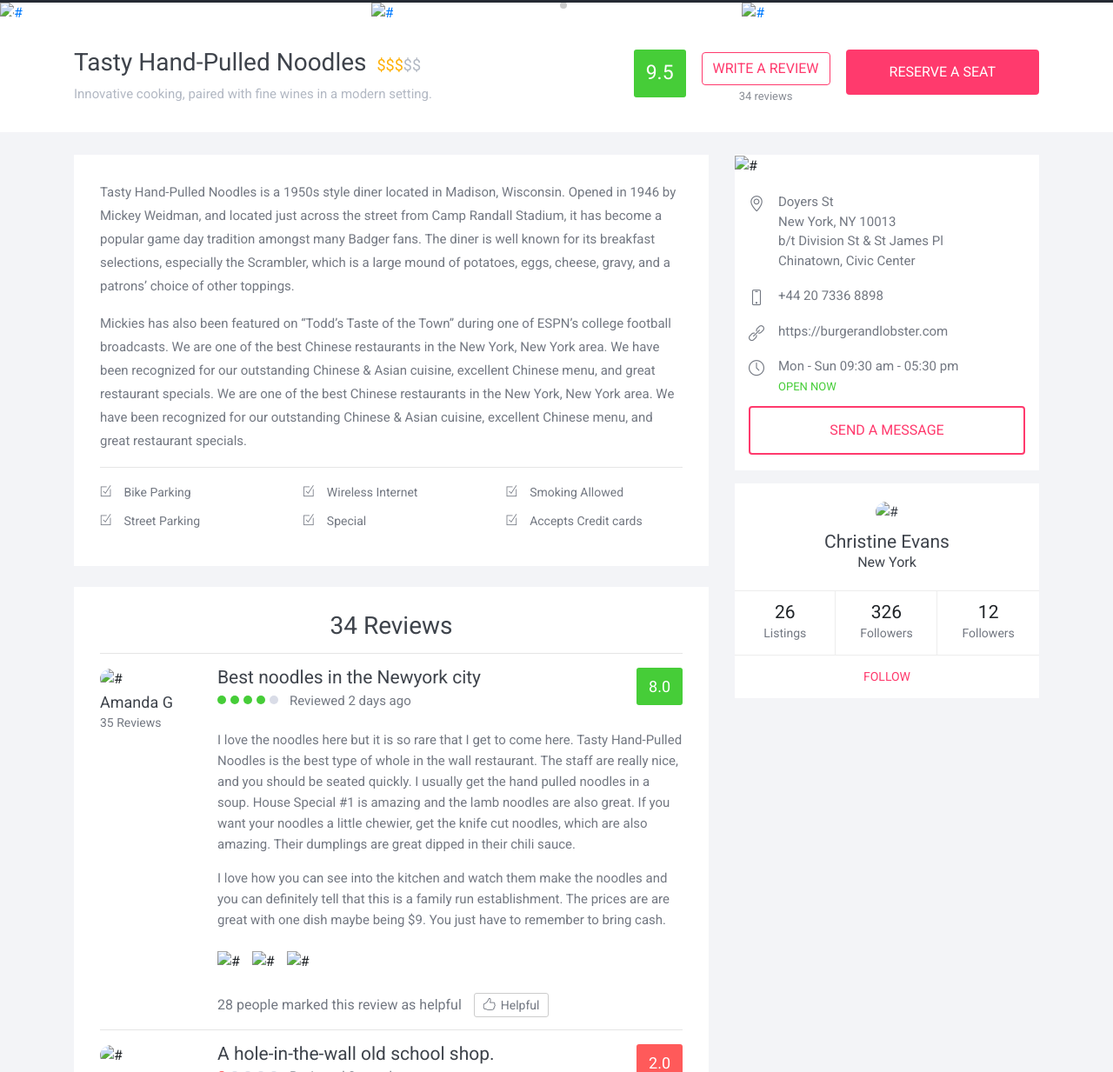
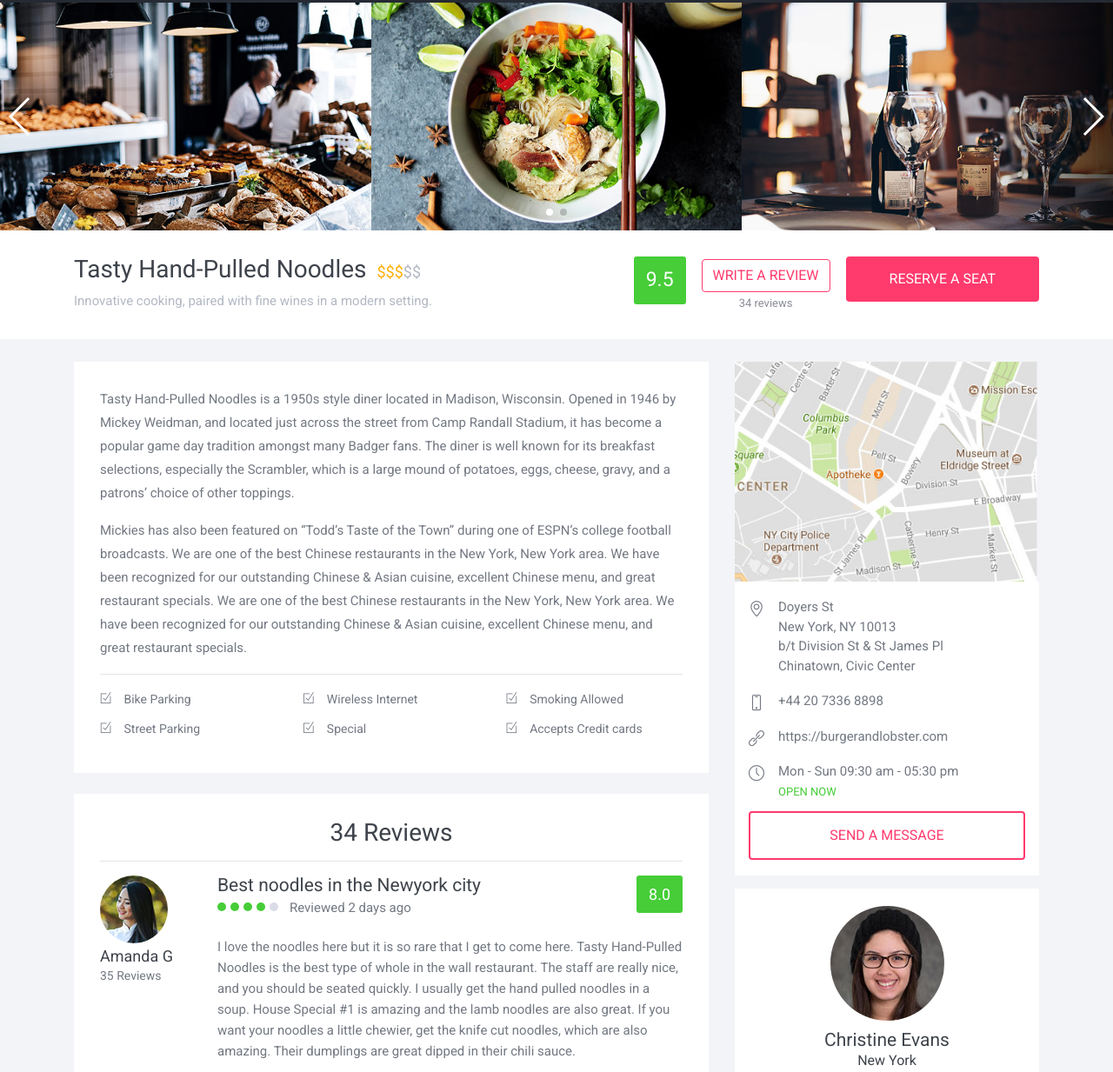
Before and after one commit to nxproject/dondemingo, a plain HTML site: page pages/about.html in a window 1280 px wide. Shown: the part 70-1303 px from the top of the page at 87% size. Drawn offline with Linux system fonts and the light colour scheme; files whose address does not match are found by name.

Commit message:
Add files via upload

```diff
--- a/pages/about.html
+++ b/pages/about.html
@@ -12,7 +12,7 @@
     <!-- Favicons -->
     <link rel="shortcut icon" href="#">
     <!-- Page Title -->
-    <title>Listing &amp; Directory Website Template</title>
+    <title>Quienes Somos</title>
     <!-- Bootstrap CSS -->
     <link rel="stylesheet" href="../css/bootstrap.min.css">
     <!-- Google Fonts -->
@@ -38,7 +38,7 @@
             <div class="row">
                 <div class="col-md-12">
                     <nav class="navbar navbar-expand-lg navbar-light">
-                        <a class="navbar-brand" href="index.html">Listing</a>
+                        <a class="navbar-brand" href="index.html">Quienes Somos</a>
                         <button class="navbar-toggler" type="button" data-toggle="collapse" data-target="#navbarNavDropdown" aria-controls="navbarNavDropdown" aria-expanded="false" aria-label="Toggle navigation">
                             <span class="icon-menu"></span>
                         </button>
@@ -99,33 +99,33 @@
             <div class="swiper-wrapper">
 
                 <div class="swiper-slide">
-                    <a href="images/reserve-slide2.jpg" class="grid image-link">
-                        <img src="images/reserve-slide2.jpg" class="img-fluid" alt="#">
+                    <a href="../images/reserve-slide2.jpg" class="grid image-link">
+                        <img src="../images/reserve-slide2.jpg" class="img-fluid" alt="#">
                     </a>
                 </div>
                 <div class="swiper-slide">
-                    <a href="images/reserve-slide1.jpg" class="grid image-link">
-                        <img src="images/reserve-slide1.jpg" class="img-fluid" alt="#">
+                    <a href="../images/reserve-slide1.jpg" class="grid image-link">
+                        <img src="../images/reserve-slide1.jpg" class="img-fluid" alt="#">
                     </a>
                 </div>
                 <div class="swiper-slide">
-                    <a href="images/reserve-slide3.jpg" class="grid image-link">
-                        <img src="images/reserve-slide3.jpg" class="img-fluid" alt="#">
+                    <a href="../images/reserve-slide3.jpg" class="grid image-link">
+                        <img src="../images/reserve-slide3.jpg" class="img-fluid" alt="#">
                     </a>
                 </div>
                 <div class="swiper-slide">
-                    <a href="images/reserve-slide1.jpg" class="grid image-link">
-                        <img src="images/reserve-slide1.jpg" class="img-fluid" alt="#">
+                    <a href="../images/reserve-slide1.jpg" class="grid image-link">
+                        <img src="../images/reserve-slide1.jpg" class="img-fluid" alt="#">
                     </a>
                 </div>
                 <div class="swiper-slide">
-                    <a href="images/reserve-slide2.jpg" class="grid image-link">
-                        <img src="images/reserve-slide2.jpg" class="img-fluid" alt="#">
+                    <a href=src="../images/reserve-slide2.jpg" class="grid image-link">
+                        <img src="../images/reserve-slide2.jpg" class="img-fluid" alt="#">
                     </a>
                 </div>
                 <div class="swiper-slide">
-                    <a href="images/reserve-slide3.jpg" class="grid image-link">
-                        <img src="images/reserve-slide3.jpg" class="img-fluid" alt="#">
+                    <a href=src="../images/reserve-slide3.jpg" class="grid image-link">
+                        <img src="../images/reserve-slide3.jpg" class="img-fluid" alt="#">
                     </a>
                 </div>
             </div>
@@ -228,7 +228,7 @@
                         <hr>
                         <div class="customer-review_wrap">
                             <div class="customer-img">
-                                <img src="images/customer-img1.jpg" class="img-fluid" alt="#">
+                                <img src="../images/customer-img1.jpg" class="img-fluid" alt="#">
                                 <p>Amanda G</p>
                                 <span>35 Reviews</span>
                             </div>
@@ -255,9 +255,9 @@
                                     to bring cash.
                                 </p>
                                 <ul>
-                                    <li><img src="images/review-img1.jpg" class="img-fluid" alt="#"></li>
-                                    <li><img src="images/review-img2.jpg" class="img-fluid" alt="#"></li>
-                                    <li><img src="images/review-img3.jpg" class="img-fluid" alt="#"></li>
+                                    <li><img src="../images/review-img1.jpg" class="img-fluid" alt="#"></li>
+                                    <li><img src="../images/review-img2.jpg" class="img-fluid" alt="#"></li>
+                                    <li><img src="../images/review-img3.jpg" class="img-fluid" alt="#"></li>
                                 </ul>
                                 <span>28 people marked this review as helpful</span>
                                 <a href="#"><span class="icon-like"></span>Helpful</a>
@@ -266,7 +266,7 @@
                         <hr>
                         <div class="customer-review_wrap">
                             <div class="customer-img">
-                                <img src="images/customer-img2.jpg" class="img-fluid" alt="#">
+                                <img src="../images/customer-img2.jpg" class="img-fluid" alt="#">
                                 <p>Kevin W</p>
                                 <span>17 Reviews</span>
                             </div>
@@ -296,7 +296,7 @@
                 </div>
                 <div class="col-md-4 responsive-wrap">
                     <div class="contact-info">
-                        <img src="images/map.jpg" class="img-fluid" alt="#">
+                        <img src="../images/map.jpg" class="img-fluid" alt="#">
                         <div class="address">
                             <span class="icon-location-pin"></span>
                             <p> Doyers St<br> New York, NY 10013<br> b/t Division St & St James Pl <br> Chinatown, Civic Center</p>
@@ -320,7 +320,7 @@
                     </div>
                     <div class="follow">
                         <div class="follow-img">
-                            <img src="images/follow-img.jpg" class="img-fluid" alt="#">
+                            <img src="../images/follow-img.jpg" class="img-fluid" alt="#">
                             <h6>Christine Evans</h6>
                             <span>New York</span>
                         </div>
```
Also changed, not shown: images/group.jpg (added).
